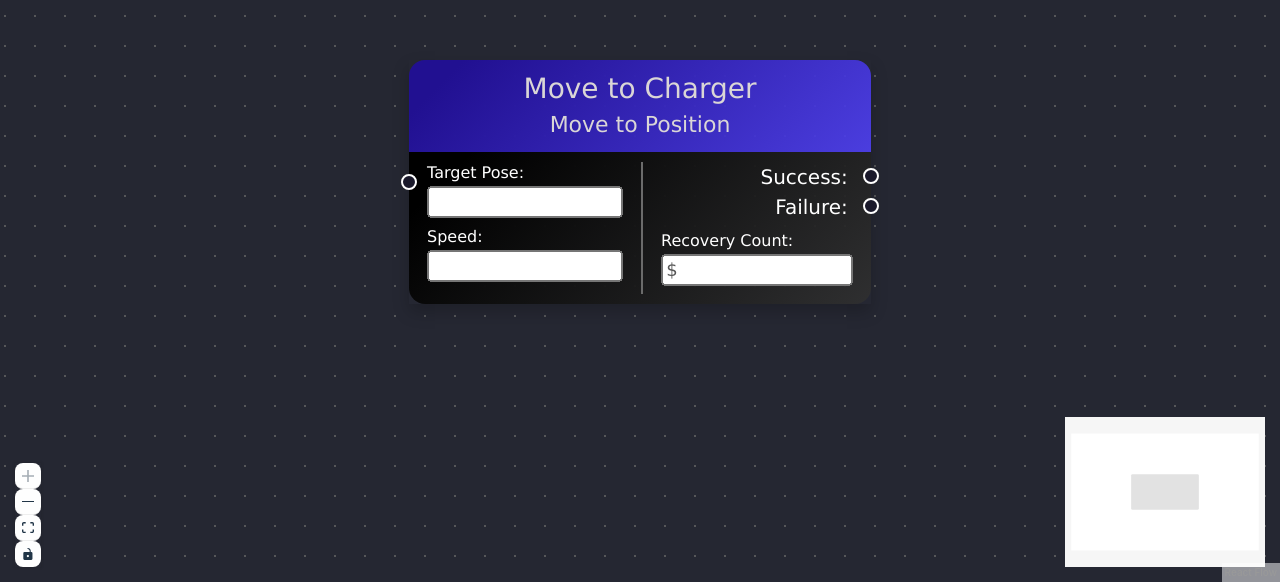
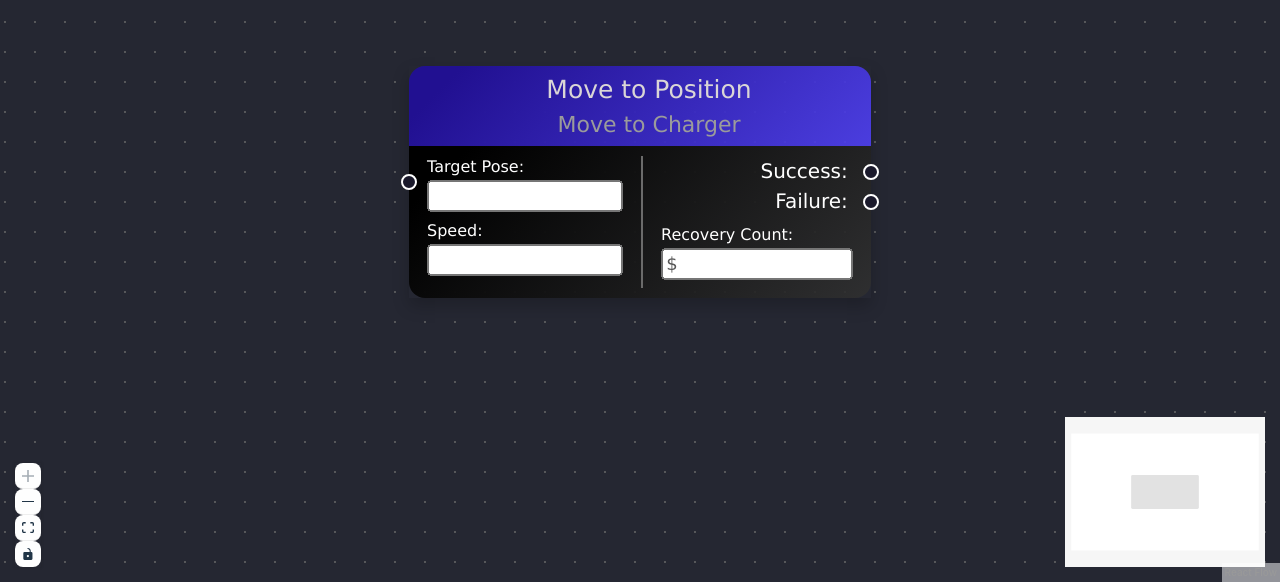
Before and after one commit to behaviorflow/behaviorflow-editor, a React (Vite) app: page / in a window 1280 px wide. Shown: the part 218-800 px from the top of the page. Built offline with nearby package versions, Linux system fonts and the light colour scheme.

Commit message:
Modified title layout

```diff
--- a/src/nodes/BehaviorFlowNode.tsx
+++ b/src/nodes/BehaviorFlowNode.tsx
@@ -26,8 +26,8 @@ function BehaviorFlowNode(props: NodeProps<BehaviorFlowNode>) {
         position={Position.Left}
       />
       <div className="node-header">
+        <div className="type-label">{nodeType}</div>
         <div className="name-label">{nodeName}</div>
-        <div className="type-label">{nodeType}</div>
       </div>
       <div className="node-content">
         <div className="left-column">
@@ -41,10 +41,9 @@ function BehaviorFlowNode(props: NodeProps<BehaviorFlowNode>) {
         <div className="right-column">
           <div className="out-port-rows">
             {outPorts.map((port, index) => (
-              <div className='out-port-row'>
+              <div key={index} className='out-port-row'>
                 <span className="out-port-label">{port}:</span>
                 <Handle
-                  key={index}
                   type="source"
                   position={Position.Right}
                   id={`port-${index}`}
--- a/src/nodes/behavior-flow-node.css
+++ b/src/nodes/behavior-flow-node.css
@@ -11,19 +11,22 @@
 
   .node-header {
     background-image: linear-gradient( 135deg, #211091 10%, #4f40f3e4 100%);
-    padding: 4px;
+    padding-top: 3px;
+    padding-bottom: 2px;
+    padding-left: 9px;
     text-align: center;
     color: rgb(218, 214, 214);
     border-top-left-radius: var(--node-border-radius);
     border-top-right-radius: var(--node-border-radius);
   }
 
-  .name-label {
-    font-size: 14px;
+  .type-label {
+    font-size: 12.5px;
   }
 
-  .type-label {
+  .name-label {
     font-size: 11px;
+    color: #9b9b9b;
   }
 
   .node-content {
```
